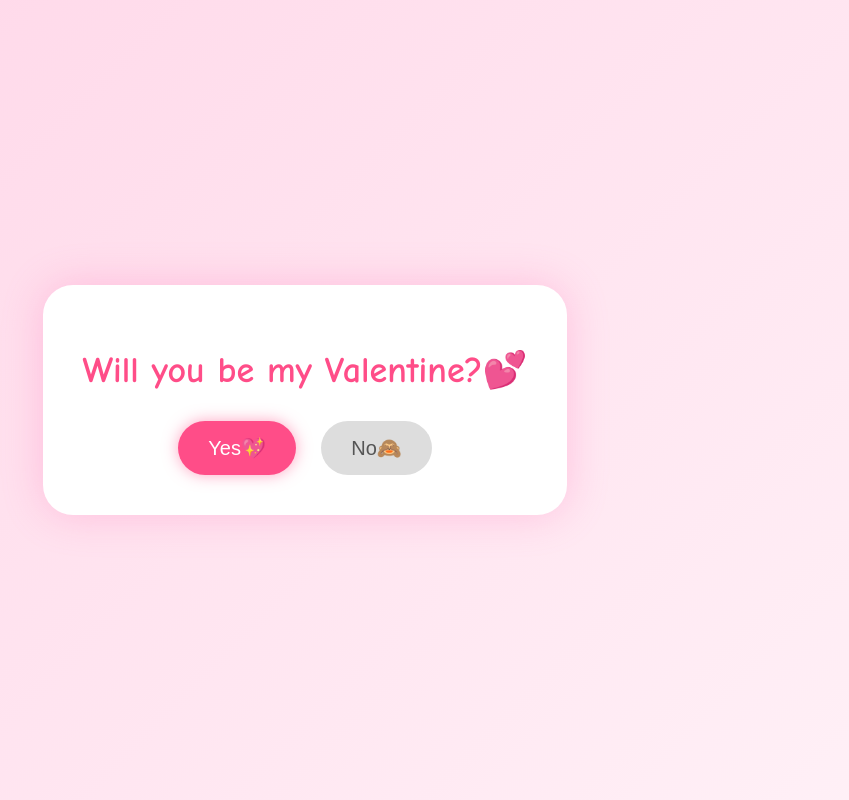
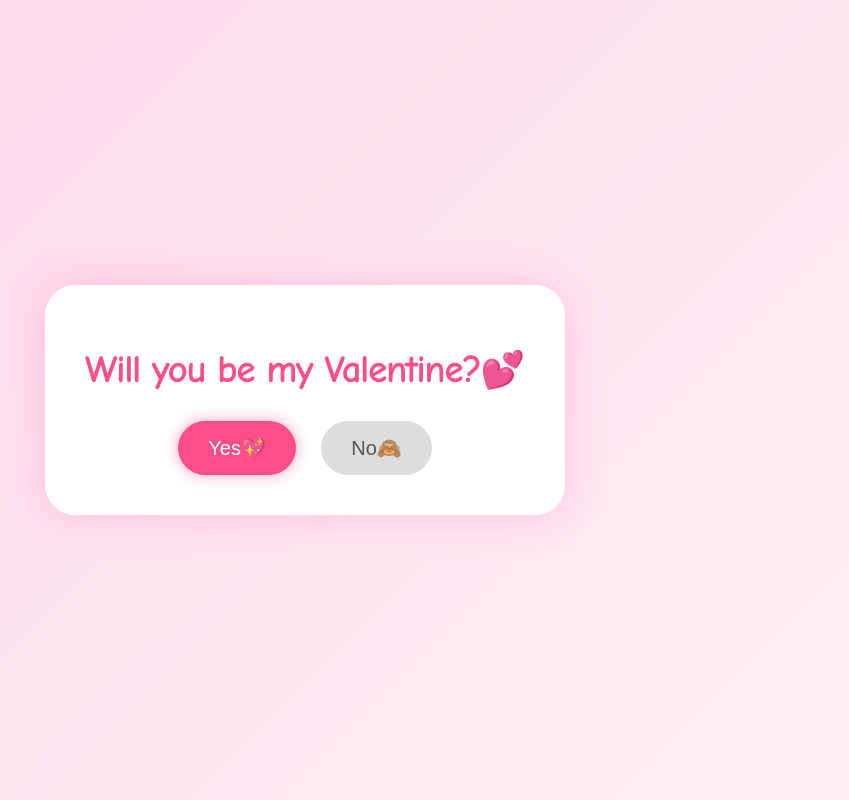
Before and after one commit to navyachy/valentine, a plain HTML site: page index.html in a window 1280 px wide. Shown: the whole page, without its empty margins (335-1184 px from the left). Drawn offline with Linux system fonts and the light colour scheme.

Commit message:
Update index.html

```diff
--- a/index.html
+++ b/index.html
@@ -3,13 +3,13 @@
 <head>
 <meta charset="UTF-8">
 <title>Will You Be My Valentine? 💖</title>
-
+<link href="https://fonts.googleapis.com/css2?family=Comic+Neue&display=swap" rel="stylesheet">
 <style>
 body {
   margin: 0;
   padding: 0;
   background: linear-gradient(135deg, #ffd6e8, #fff1f7);
-  font-family: "Comic Sans MS", "Comic Sans", sans-serif;
+  font-family: "Comic Neue", "Comic Sans MS", sans-serif;
   display: flex;
   justify-content: center;
   align-items: center;
```
